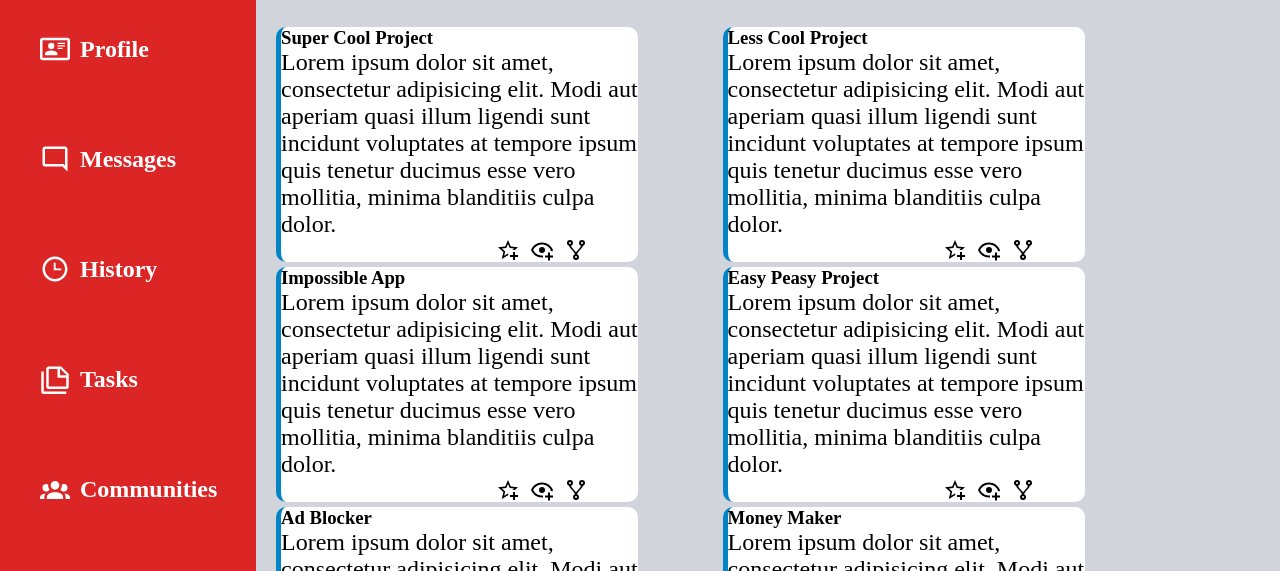
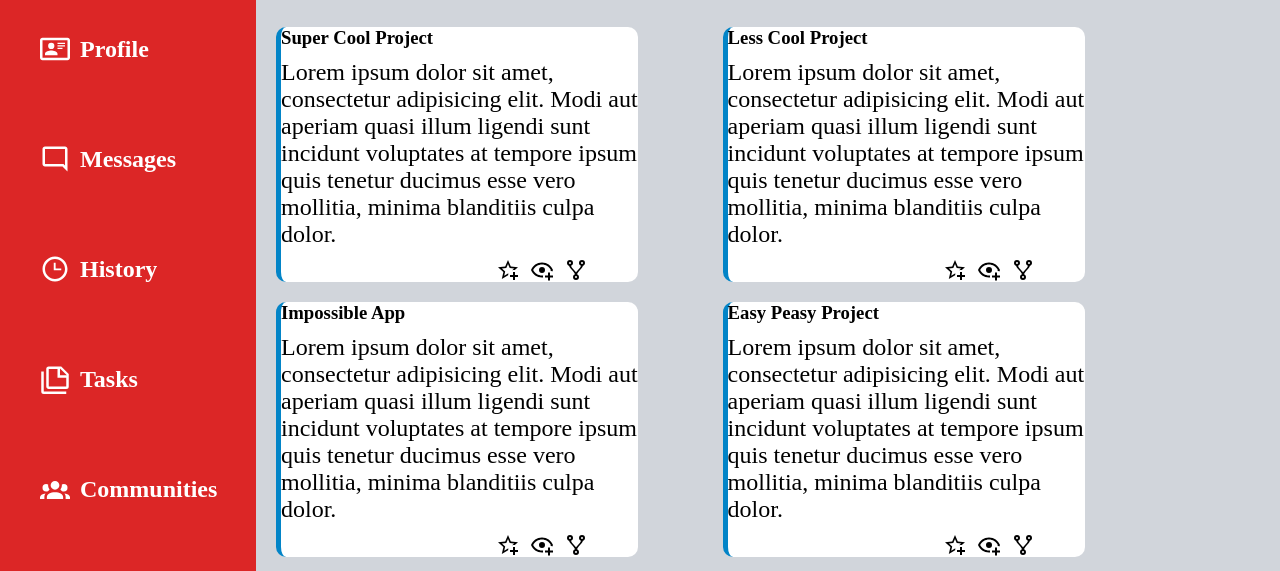
Before and after one commit to EvanO3/Admin_Dashboard, a plain HTML site: page index.html in a window 1280 px wide. Shown: the part 200-771 px from the top of the page. Drawn offline with Linux system fonts and the light colour scheme.

Commit message:
added a gap between cards

```diff
--- a/style.css
+++ b/style.css
@@ -154,7 +154,7 @@ grid-template-rows: 1fr/2fr;
 margin:15px 0px;
 
 margin-top:30px;
-gap:5px;
+gap:20px;
 
  }
 
@@ -180,4 +180,5 @@ flex-direction:column;
 justify-content: center;
 align-content: center;
 margin-left:20px;
+gap:10px;
  }
```
